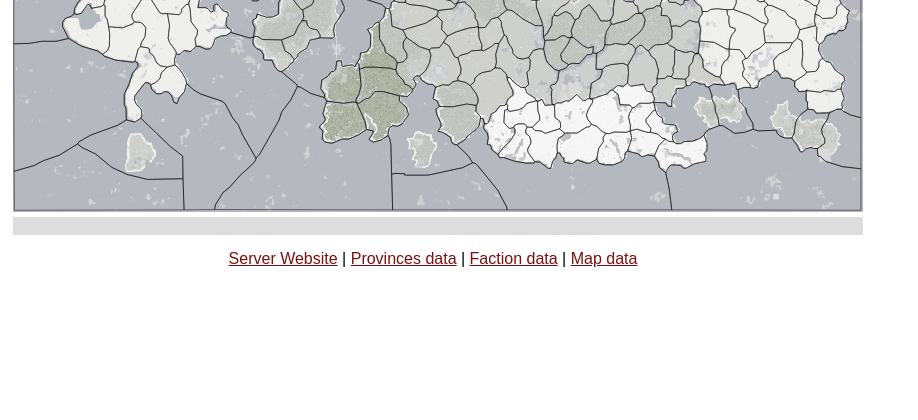
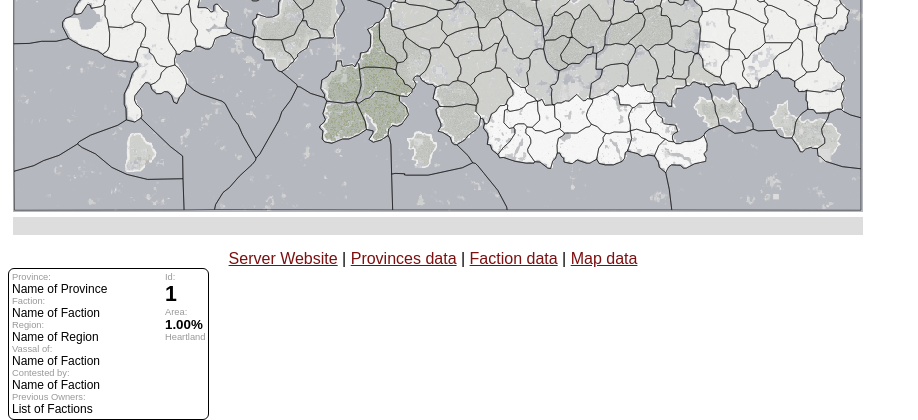
Before and after one commit to cry-inc/FactionMap, a PHP site: page / in a window 1280 px wide. Shown: the part 679-1099 px from the top of the page, without its empty margins (0-918 px from the left). Before the commit the page ends 946 px from the top, so only its background shows below. Run offline with PHP 8.4, Linux system fonts and the light colour scheme.

Commit message:
Reworked CSS layout of the infobox (size depends now on content)

```diff
--- a/html/index.html
+++ b/html/index.html
@@ -40,13 +40,8 @@
 			<a href="factions.json">Faction data</a> |
 			<a href="map.json">Map data</a>
 		</div>
-		<div id="infobox">
-			<div id="infoIdLabel">Id:</div>
-			<div id="infoId">001</div>
-			<div id="infoAreaLabel">Area:</div>
-			<div id="infoArea">1.00%</div>
-			<div id="infoHeartland">Heartland</div>
-			<div id="infoImage">&nbsp;</div>
+		<div id="infoBox">
+			<div id="infoLeft">
 				<div id="infoIfProvince">
 					<div id="infoProvinceLabel">Province:</div>
 					<div id="infoProvince">Name of Province</div>
@@ -72,5 +67,14 @@
 					<div id="infoPrevious">List of Factions</div>
 				</div>
 			</div>
+			<div id="infoRight">
+				<div id="infoIdLabel">Id:</div>
+				<div id="infoId">1</div>
+				<div id="infoAreaLabel">Area:</div>
+				<div id="infoArea">1.00%</div>
+				<div id="infoHeartland">Heartland</div>
+				<div id="infoImage">&nbsp;</div>
+			</div>
+		</div>
 	</body>
 </html>
--- a/html/map.css
+++ b/html/map.css
@@ -42,63 +42,50 @@
 	background-color: #dddddd;
 }
 
-#infobox {
-	display: none;
+#infoBox {
+	border: 1px solid black;
+	border-radius: 6px;
+	padding: 3px;
 	position: absolute;
-	width: 202px;
 	background-color: white;
-	padding: 3px;
-	font-size: 8pt;
-	background-color: white;
-	min-height: 110px;
+}
+
+#infoRight {
+	width: 40px;
+	float: left;
+}
+
+#infoLeft {
+	width: 150px;
+	float: left;
+	margin-right: 3px;
 }
 
 #infoIdLabel, #infoAreaLabel, #infoProvinceLabel, #infoFactionLabel, #infoRegionLabel, #infoVassalLabel, #infoContestedLabel, #infoPreviousLabel {
 	font-size: 7pt;
 	color: #999999;
-	background-color: white;
 }
 
 #infoProvince, #infoFaction, #infoRegion, #infoVassal, #infoContested, #infoPrevious {
-	width: 155px;
 	font-size: 9pt;
-	background-color: white;
-}
-
-#infoIdLabel {
-	position: absolute;
-	top: 0px; left: 165px;
 }
 
 #infoId {
-	position: absolute;
-	top: 10px; left: 165px;
 	font-size: 16pt;
 	font-weight: bold;
 }
 
-#infoAreaLabel {
-	position: absolute;
-	top: 35px; left: 165px;
-}
-
 #infoArea {
-	position: absolute;
-	top: 46px; left: 165px;
 	font-size: 10pt;
 	font-weight: bold;
 }
 
 #infoHeartland {
-	position: absolute;
-	top: 63px; left: 165px;
 	font-size: 7pt;
 	color: #999999;
 }
 
 #infoImage {
-	position: absolute;
-	top: 73px; left: 165px;
 	width: 40px;
 	height: 40px;
 	background-size: 100%;
--- a/html/map.js
+++ b/html/map.js
@@ -100,17 +100,17 @@ function showInfoBox(visible, screenx, screeny, provinceId)
 {
 	if (visible) {
 		var province = provinces[provinceId];
-		$("#infobox").css({left: screenx + 5, top: screeny + 5 });
+		$("#infoBox").css({left: screenx + 5, top: screeny + 5 });
 		$("#infoId").html(provinceId);
 		$("#infoArea").html(areaToString(province.area));
 		$("#infoHeartland").css({display: province.heartland ? "block" : "none"});
 
-		$("#infoIfProvince,#infoIfPrevious,#infoIfContested,#infoIfFaction,#infoIfRegion,#infoIfVassal,#infoImage").css(
+		$("#infoLeft,#infoIfProvince,#infoIfPrevious,#infoIfContested,#infoIfFaction,#infoIfRegion,#infoIfVassal,#infoImage").css(
 			{display: "none"}
 		);
 
 		if (province.faction != -1) {
-			$("#infoIfProvince").css({display: "block" });
+			$("#infoLeft,#infoIfProvince").css({display: "block" });
 			$("#infoProvince").html(province.name);
 		}
 
@@ -150,7 +150,7 @@ function showInfoBox(visible, screenx, screeny, provinceId)
 			}
 		}
 	}
-	$("#infobox").css({display: visible ? "block" : "none"});
+	$("#infoBox").css({display: visible ? "block" : "none"});
 }
 
 function highlightProvince(provinceId)
```
Lines whose indentation alone changed are shown as unchanged.
